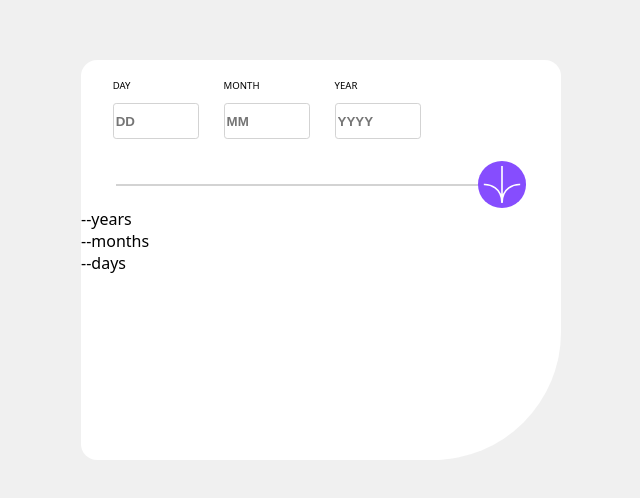
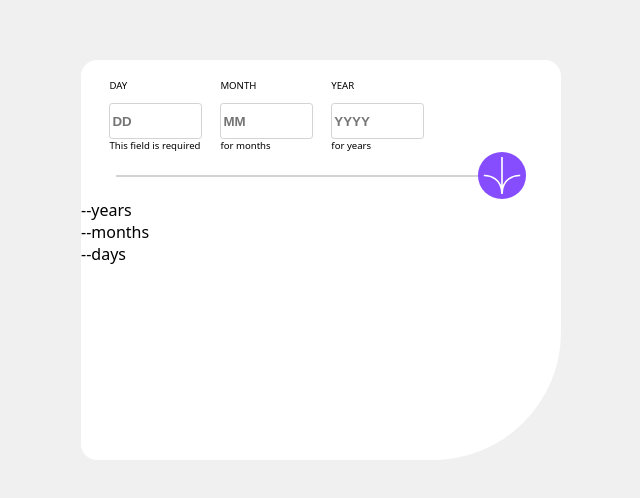
Before and after one commit to ReactJs-Library/Frontend-Mentor, a React (Vite) app in the folder APP3/age-calculator/: page / in a window 1280 px wide. Shown: the part 148-646 px from the top of the page, without its empty margins (319-959 px from the left). Built offline with nearby package versions, Linux system fonts and the light colour scheme.

Commit message:
need to add error states

```diff
--- a/APP3/age-calculator/src/components/DateInput.css
+++ b/APP3/age-calculator/src/components/DateInput.css
@@ -20,15 +20,15 @@ padding-bottom: 0.7rem;
 }
 
 .miniconatiner>input{
-    font-weight: 900;
-width: 5rem;
+font-weight: 900;
+width: 5.4rem;
 height: 2rem;
 border-radius: 0.2rem;
 border: 1px solid lightgrey;
 color: black;
 }
 .error{
-   color:white;
+    font-size: 0.6em;
 }
 
 .divider{
--- a/APP3/age-calculator/src/components/DateInput.jsx
+++ b/APP3/age-calculator/src/components/DateInput.jsx
@@ -5,51 +5,65 @@ export const DateInput = ({calculateage}) => {
   const [days,setDays]=useState("")
   const [months,setMonths]=useState("")
   const [years,setYears]=useState("")
+
+  const [dayerror,setDayError]=useState("This field is required")
+  const [montherror,setMonthError]=useState("for months")
+  const [yearerror,setYearError]=useState("for years")
   return (
     <div>
         <div className='input-div'>
-          <div className='miniconatiner days'>
+          <div className='miniconatiner'>
             <label>DAY</label>
             <input type='text' onChange={(e)=>{setDays(e.target.value)}} value={days} placeholder='DD'/>
-            <div className='error' id="errordate">for days</div>
+            <div className='error' id="errordate">{dayerror}</div>
           </div>
-          <div className='miniconatiner months'>
+          <div className='miniconatiner'>
             <label>MONTH</label>
             <input type='text' onChange={(e)=>{setMonths(e.target.value)}} value={months} placeholder='MM'/>
-            <div className='error' id="errormonth">for months</div>
+            <div className='error' id="errormonth">{montherror}</div>
           </div>
-          <div className='miniconatiner years'>
+          <div className='miniconatiner'>
             <label>YEAR</label>
             <input type='text' onChange={(e)=>{setYears(e.target.value)}} value={years} placeholder='YYYY'/>
-            <div className='error' id="erroryear">for years</div>
+            <div className='error' id="erroryear">{yearerror}</div>
           </div>
         </div>
         <div className='divider'>
         <div className='line'></div>
-        <img src={arrow} alt='arrowimg' className='arrowsvg' onClick={()=>{ProcessDate(days,months,years,calculateage)}}></img>
+        <img src={arrow} alt='arrowimg' className='arrowsvg' onClick={()=>{ProcessDate(days,months,years,calculateage,setDayError,setMonthError,setYearError)}}></img>
         </div>
     </div>
   )
 }
 
-function ProcessDate(days,months,years,calculateage){
-if(days>31 || days<1){
-  alert("not a valid day")
+function ProcessDate(days,months,years,calculateage,setDayError,setMonthError,setYearError){
+if(days=="")
+{
+  setDayError("This field is required")
 }
-else if(months>12 || months<1){
-  alert("not a valid month")
+if(months==""){
+  setMonthError("This field is required")
 }
-else if(new Date().getFullYear()<=years){
-  alert("not a valid date")
+if(years==""){
+  setYearError("This field is required")
+}
+if(!Number.isInteger(parseInt(days, 10)) || parseInt(days)>31 || parseInt(days)<1){
+  setDayError("not a valid day")
+}
+if(!Number.isInteger(parseInt(months, 10)) || parseInt(months)>12 || parseInt(months)<1){
+  setMonthError("not a valid month")
+}
+if(!Number.isInteger(parseInt(years, 10)) || new Date().getFullYear()<=parseInt(years)){
+  setYearError("not a valid date")
+}
+
+if(isValidDate(days,months,years)){
+  calculateage(days,months,years)
 }
 else{
-  if(isValidDate(days,months,years)){
-    calculateage(days,months,years)
-  }
-  else{
-    alert("not a valid date")
-  }
+  setDayError("not a valid date")
 }
+
 }
 
 function isValidDate(day, month, year) {
```
